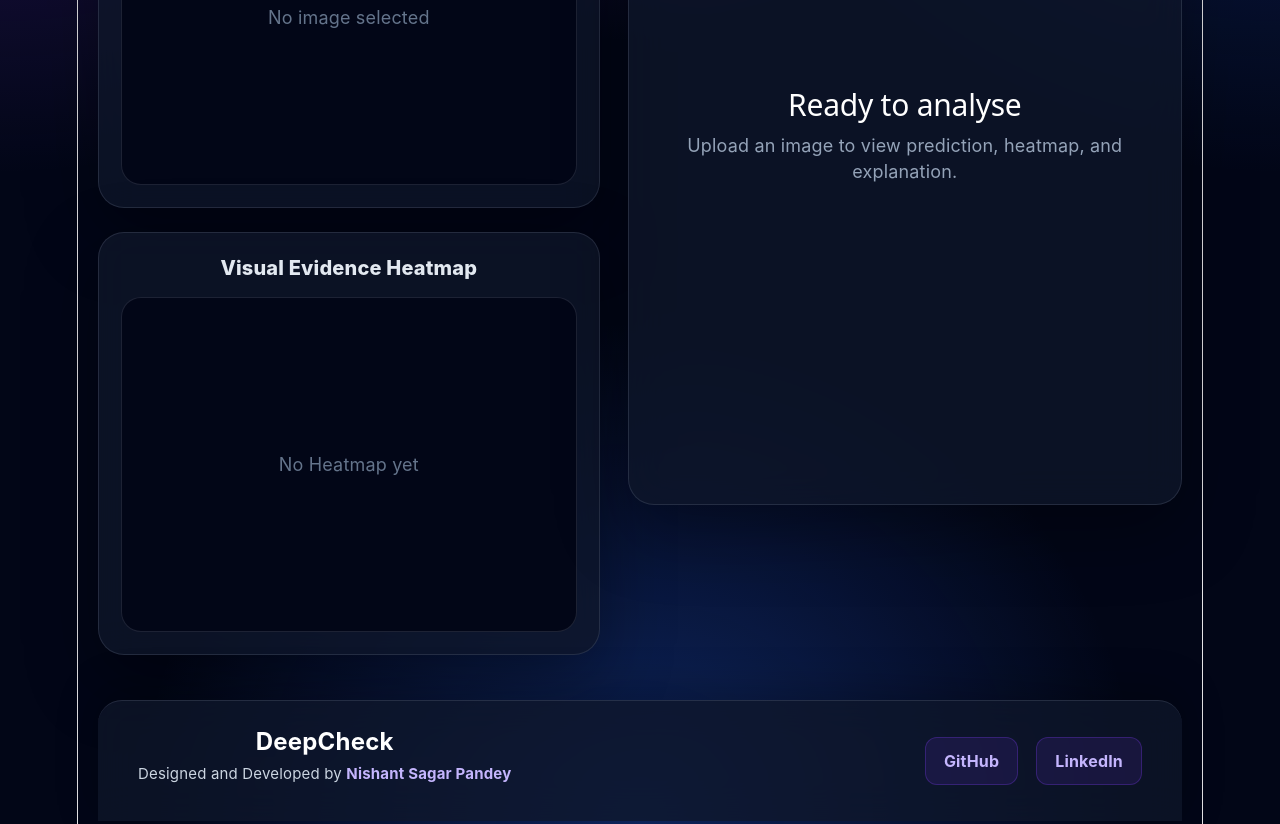
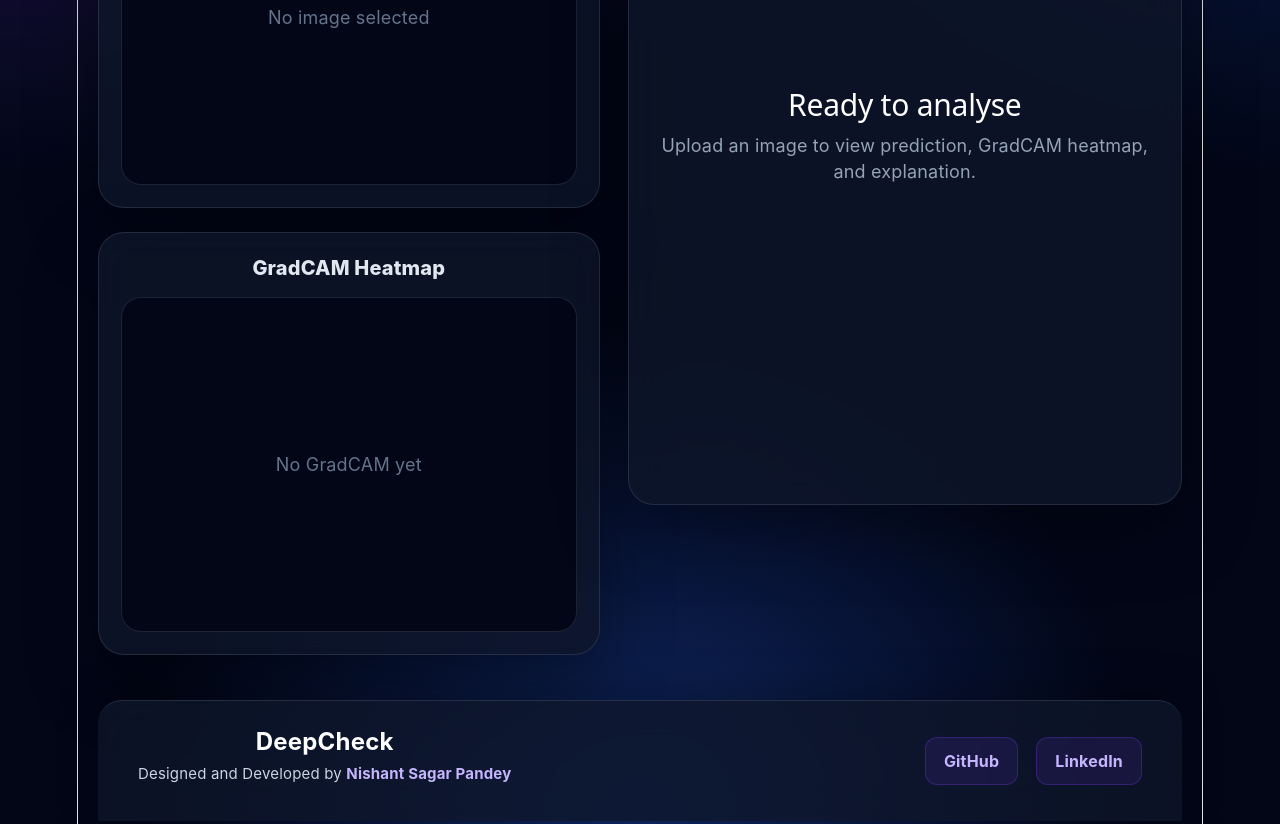
Before and after one commit to NishantSagar12345/AiImageDetection, a React (Vite) app in the folder Frontend/ai-image-detector/: page / in a window 1280 px wide. Shown: the part 460-1284 px from the top of the page. Built offline with nearby package versions, Linux system fonts and the light colour scheme.

Commit message:
newfrontend

```diff
--- a/Frontend/ai-image-detector/src/App.jsx
+++ b/Frontend/ai-image-detector/src/App.jsx
@@ -277,11 +277,11 @@ function App() {
             </div>
 
             <div className="preview-card">
-              <div className="card-title">Visual Evidence Heatmap</div>
+              <div className="card-title">GradCAM Heatmap</div>
               {gradcamUrl ? (
                 <img src={gradcamUrl} className="image-box" alt="Heatmap" />
               ) : (
-                <div className="image-box placeholder">No Heatmap yet</div>
+                <div className="image-box placeholder">No GradCAM yet</div>
               )}
             </div>
           </section>
@@ -291,7 +291,7 @@ function App() {
               <div className="loading-box">
                 <div className="spinner"></div>
                 <h2>DeepCheck is analysing...</h2>
-                <p>Running Deep Learning prediction, Max-Fusion Attention Projection, and GPT5.6Luna explanation.</p>
+                <p>Running Deep Learning prediction, GradCAM HeatMap, and GPT5.6Luna explanation.</p>
               </div>
             ) : result ? (
               <>
@@ -355,7 +355,7 @@ function App() {
             ) : (
               <div className="empty-result">
                 <h2>Ready to analyse</h2>
-                <p>Upload an image to view prediction, heatmap, and explanation.</p>
+                <p>Upload an image to view prediction, GradCAM heatmap, and explanation.</p>
               </div>
             )}
           </section>
@@ -387,7 +387,7 @@ function App() {
 
       <ul>
         <li>Deep Learning image classification</li>
-        <li>Visual Heatmap explanations</li>
+        <li>GradCAM Heatmap explanations</li>
         <li>GPT-5.6 reasoning for prediction interpretation</li>
         <li>Confidence scores and probability visualization</li>
       </ul>
@@ -397,7 +397,7 @@ function App() {
       <ol>
         <li>Upload an image or select an image from the image button.</li>
         <li>The model predicts whether it is AI-generated or real.</li>
-        <li>Attention Projection Heatmaphighlights influential image regions.</li>
+        <li>GradCAM Heatmap highlights influential image regions.</li>
         <li>GPT-5.6 provides a natural language explanation.</li>
       </ol>
 
```
